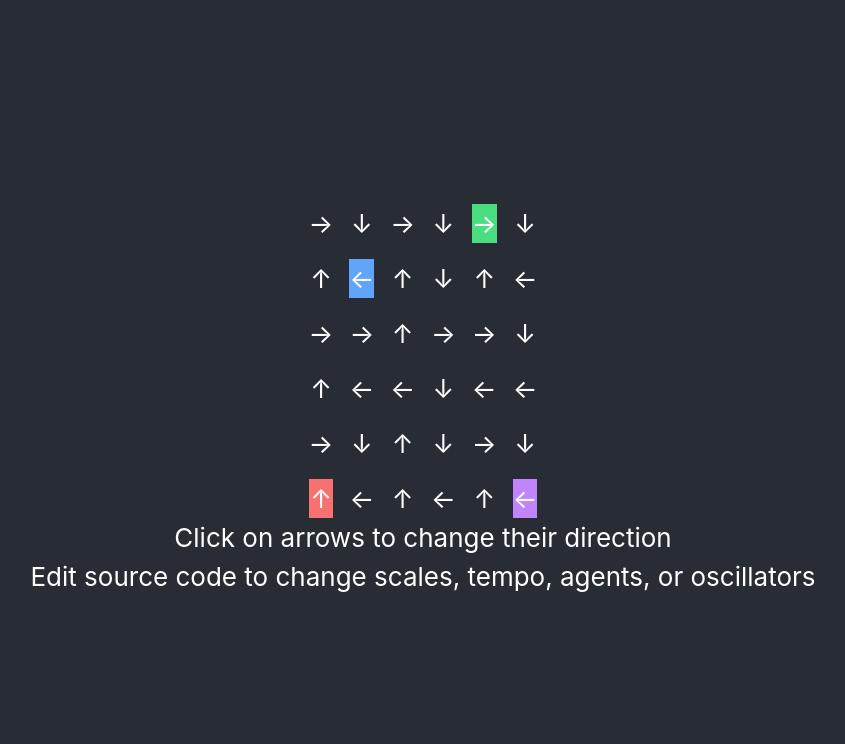
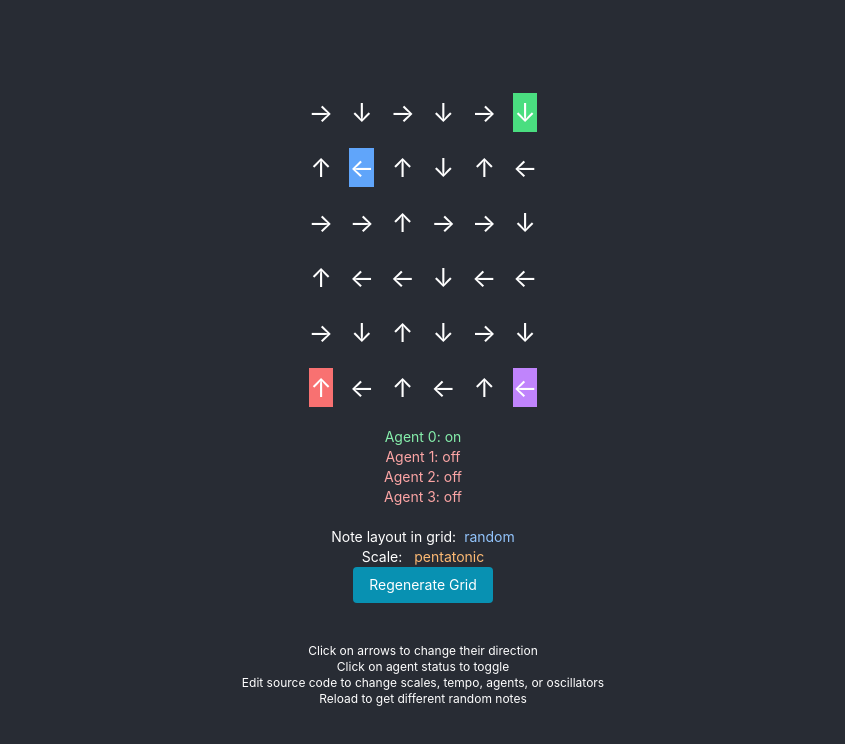
Before and after one commit to mreishus/electro, a React (Create React App) app: page / in a window 1280 px wide. Shown: the top 744 px of the page, without its empty margins (217-1062 px from the left). Built offline with nearby package versions, Linux system fonts and the light colour scheme.

Commit message:
More improvements

```diff
--- a/src/components/cell.js
+++ b/src/components/cell.js
@@ -3,7 +3,11 @@ import classNames from "classnames";
 
 const dirDisplay = {
   right: "→",
+  rightup: "↗",
+  rightdown: "↘",
   left: "←",
+  leftup: "↖",
+  leftdown: "↙",
   up: "↑",
   down: "↓",
 };
--- a/src/components/grid.js
+++ b/src/components/grid.js
@@ -3,7 +3,8 @@ import wavetable from "../wavetable/piano";
 import Cell from "./cell.js";
 import getFrequency from "../util/getFrequency";
 
-const aMinorPentatonic = [
+const scales = {
+  pentatonic: [
     "C2",
     "D2",
     "E2",
@@ -25,8 +26,10 @@ const aMinorPentatonic = [
     "G5",
     "A5",
     "C6",
-];
-const aMinorOrCMajor = [
+  ],
+  minor: [
+    "A2",
+    "B2",
     "C3",
     "D3",
     "E3",
@@ -42,19 +45,9 @@ const aMinorOrCMajor = [
     "A4",
     "B4",
     "C5",
-];
-const randomNote = () =>
-  aMinorPentatonic[Math.floor(Math.random() * aMinorPentatonic.length)];
-
-const getNote = (x, y) => {
-  let possibleNotes = aMinorPentatonic;
-  // possibleNotes = aMinorOrCMajor.reverse();
-  // // possibleNotes = aMinorPentatonic;
-  // possibleNotes = ["F#4", "A#4", "B4", "F#4"];
-  let i = (x + y) % possibleNotes.length;
-  return possibleNotes[i];
+    "D5",
+  ],
 };
-
 const width = 6;
 const height = 6;
 
@@ -63,19 +56,22 @@ class Grid extends React.Component {
     super(props);
     this.audioCtx = new AudioContext();
     this.state = {
-      grid: this.makeGrid(),
+      grid: [[]], //this.makeGrid(),
       agents: [
-        { loc: [0, 0], period: 1 },
-        { loc: [5, 0], period: 2 },
-        { loc: [0, 5], period: 4 },
-        { loc: [5, 5], period: 8 },
+        { loc: [0, 0], period: 1, active: true },
+        { loc: [5, 0], period: 2, active: false },
+        { loc: [0, 5], period: 4, active: false },
+        { loc: [5, 5], period: 6, active: false },
       ],
       tickNum: 0,
+      isRandomNotes: true,
+      scale: "pentatonic",
     };
   }
 
   componentDidMount() {
     this.scheduleTick();
+    this.resetGrid();
   }
 
   componentWillUnmount() {
@@ -86,10 +82,16 @@ class Grid extends React.Component {
     let { agents, grid, tickNum } = this.state;
 
     agents.forEach((agent, i) => {
+      if (!agent.active) {
+        return;
+      }
       if (tickNum % agent.period !== 0) {
         return;
       }
       let [x, y] = agent.loc;
+      if (typeof grid[y][x] == "undefined") {
+        return;
+      }
       const dir = grid[y][x].direction;
       switch (dir) {
         case "left":
@@ -104,6 +106,22 @@ class Grid extends React.Component {
         case "down":
           y += 1;
           break;
+        case "rightup":
+          x += 1;
+          y -= 1;
+          break;
+        case "rightdown":
+          x += 1;
+          y += 1;
+          break;
+        case "leftup":
+          x -= 1;
+          y -= 1;
+          break;
+        case "leftdown":
+          x -= 1;
+          y += 1;
+          break;
       }
       x = (x + width) % width;
       y = (y + height) % width;
@@ -111,8 +129,14 @@ class Grid extends React.Component {
       agents[i] = agent;
     });
 
-    tickNum = (tickNum + 1) % 8;
+    tickNum = (tickNum + 1) % 12;
     this.setState({ agents, tickNum }, () => this.scheduleTick());
+  };
+
+  toggleActive = (i) => {
+    let { agents } = this.state;
+    agents[i].active = !agents[i].active;
+    this.setState({ agents });
   };
 
   scheduleTick = () => {
@@ -126,7 +150,7 @@ class Grid extends React.Component {
     // Add low pass filter
     const filter = audioCtx.createBiquadFilter();
     filter.type = "lowpass";
-    filter.frequency.value = 4000;
+    filter.frequency.value = 7000;
     filter.Q.value = 0;
 
     // Simple attack/release envelope
@@ -167,23 +191,31 @@ class Grid extends React.Component {
     osc1.frequency.value = freq;
 
     let gain1 = audioCtx.createGain();
-    gain1.gain.value = 0.7;
+    gain1.gain.value = 0.3;
 
     let osc2 = audioCtx.createOscillator();
     osc2.type = "sine";
     osc2.frequency.value = freq;
 
     let gain2 = audioCtx.createGain();
-    gain2.gain.value = 0.5;
+    gain2.gain.value = 1.0;
 
     // Direct connection
     // osc.connect(audioCtx.destination);
     // Connect: OSC -> ENV -> FILTER -> OUTPUT
-    osc1.connect(gain1).connect(sweepEnv).connect(filter).connect(audioCtx.destination);
+    osc1
+      .connect(gain1)
+      .connect(sweepEnv)
+      .connect(filter)
+      .connect(audioCtx.destination);
     osc1.start();
     osc1.stop(time + attackTime + holdTime + releaseTime);
 
-    osc2.connect(gain2).connect(sweepEnv).connect(filter).connect(audioCtx.destination);
+    osc2
+      .connect(gain2)
+      .connect(sweepEnv)
+      .connect(filter)
+      .connect(audioCtx.destination);
     osc2.start();
     osc2.stop(time + attackTime + holdTime + releaseTime);
   };
@@ -195,16 +227,47 @@ class Grid extends React.Component {
   };
 
   rotate = (direction) => {
+    // let map = {
+    //   right: "down",
+    //   down: "left",
+    //   left: "up",
+    //   up: "right",
+    // };
     let map = {
-      right: "down",
-      down: "left",
-      left: "up",
-      up: "right",
+      right: "rightdown",
+      rightdown: "down",
+      down: "leftdown",
+      leftdown: "left",
+      left: "leftup",
+      leftup: "up",
+      up: "rightup",
+      rightup: "right",
     };
     return map[direction] || "up";
   };
 
+  resetGrid = () => {
+    let grid = this.makeGrid();
+    this.setState({ grid });
+  };
+
+  toggleRandomNotes = () => {
+    this.setState({ isRandomNotes: !this.state.isRandomNotes }, () =>
+      this.resetGrid()
+    );
+  };
+
+  cycleScale = () => {
+    const { scale } = this.state;
+    let newscale = "pentatonic";
+    if (scale == "pentatonic") {
+      newscale = "minor";
+    }
+    this.setState({ scale: newscale }, () => this.resetGrid());
+  };
+
   makeGrid = () => {
+    const { isRandomNotes } = this.state;
     let directions = [
       // ["right", "right", "right", "down", "right", "down"],
       ["right", "down", "right", "down", "right", "down"],
@@ -218,8 +281,12 @@ class Grid extends React.Component {
     for (let y = 0; y < height; y += 1) {
       const row = [];
       for (let x = 0; x < width; x += 1) {
-        let note = randomNote();
-        // let note = getNote(x, y);
+        let note = "C3";
+        if (isRandomNotes) {
+          note = this.randomNote();
+        } else {
+          note = this.getNote(x, y);
+        }
         let item = {
           freq: getFrequency(note),
           direction: directions[y][x],
@@ -231,8 +298,22 @@ class Grid extends React.Component {
     return grid;
   };
 
+  randomNote = () => {
+    let { scale } = this.state;
+    let possibleNotes = scales[scale];
+    return possibleNotes[Math.floor(Math.random() * possibleNotes.length)];
+  };
+
+  getNote = (x, y) => {
+    let { scale } = this.state;
+    let possibleNotes = scales[scale];
+    // possibleNotes = ["F#4", "A#4", "B4", "F#4"];
+    let i = (x + y) % possibleNotes.length;
+    return possibleNotes[i];
+  };
+
   render() {
-    const { grid, agents } = this.state;
+    const { grid, agents, isRandomNotes, scale } = this.state;
     return (
       <>
         <div>
@@ -262,9 +343,75 @@ class Grid extends React.Component {
             {/* <div>{JSON.stringify(agents)}</div> */}
           </div>
         </div>
+        <div className="text-sm mt-5">
+          {[0, 1, 2, 3].map((i) => {
+            let agent = agents[i];
+            if (agent.active) {
+              return (
+                <div
+                  key={"agent" + i}
+                  className="text-green-300 cursor-pointer"
+                  onClick={() => this.toggleActive(i)}
+                >
+                  Agent {i}: on
+                </div>
+              );
+            } else {
+              return (
+                <div
+                  key={"agent" + i}
+                  className="text-red-300 cursor-pointer"
+                  onClick={() => this.toggleActive(i)}
+                >
+                  Agent {i}: off
+                </div>
+              );
+            }
+          })}
+          <div className="mt-5">
+            <div>
+              Note layout in grid:
+              {isRandomNotes && (
+                <span
+                  className="ml-2 cursor-pointer text-blue-300"
+                  onClick={() => this.toggleRandomNotes()}
+                >
+                  random
+                </span>
+              )}
+              {!isRandomNotes && (
+                <span
+                  className="text-green-300 ml-2 cursor-pointer"
+                  onClick={() => this.toggleRandomNotes()}
+                >
+                  sequential
+                </span>
+              )}
+            </div>
+            <div>
+              Scale:{" "}
+              <span
+                className="ml-2 curor-pointer text-orange-300"
+                onClick={() => this.cycleScale()}
+              >
+                {scale}
+              </span>
+            </div>
+            <button
+              className="bg-cyan-600 py-2 px-4 rounded"
+              onClick={() => this.resetGrid()}
+            >
+              Regenerate Grid
+            </button>
+          </div>
+        </div>
+        <div className="text-xs mt-10">
           <div>Click on arrows to change their direction</div>
+          <div>Click on agent status to toggle</div>
           <div>
             Edit source code to change scales, tempo, agents, or oscillators
+          </div>
+          <div>Reload to get different random notes</div>
         </div>
       </>
     );
```
Lines whose indentation alone changed are shown as unchanged.
